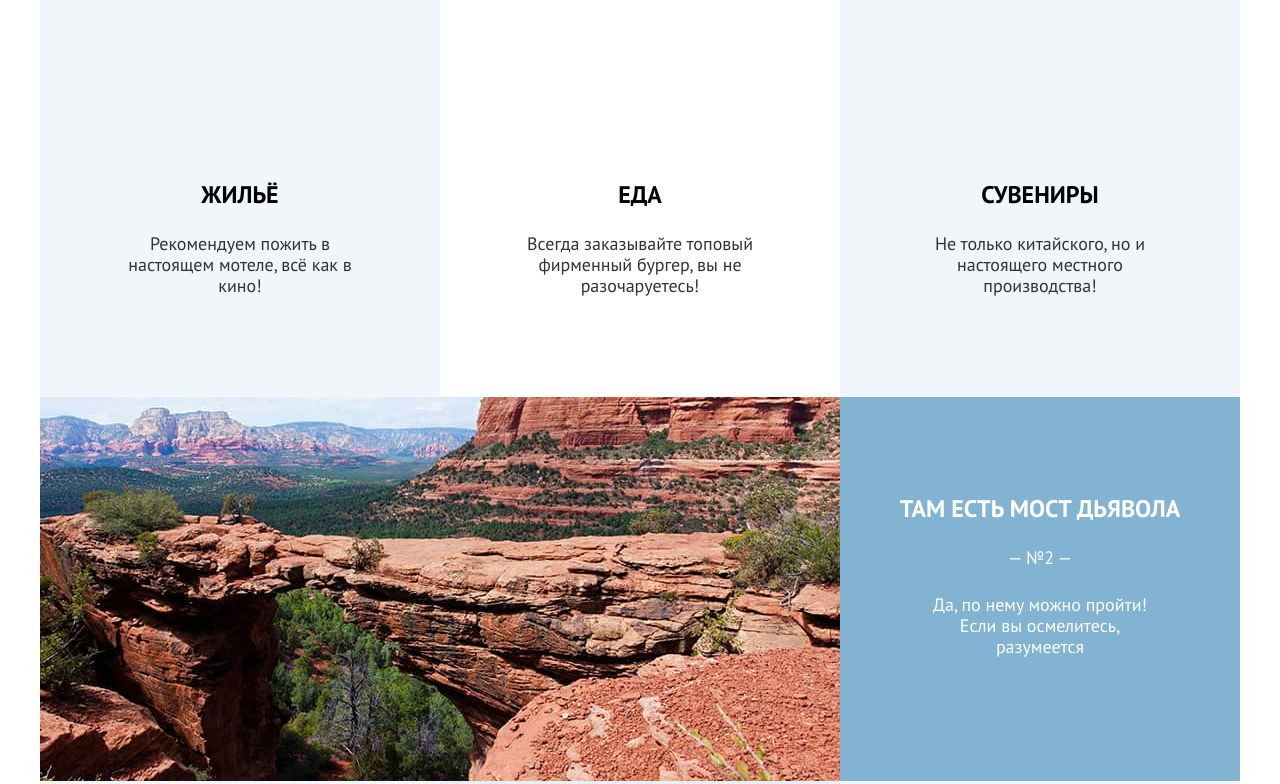
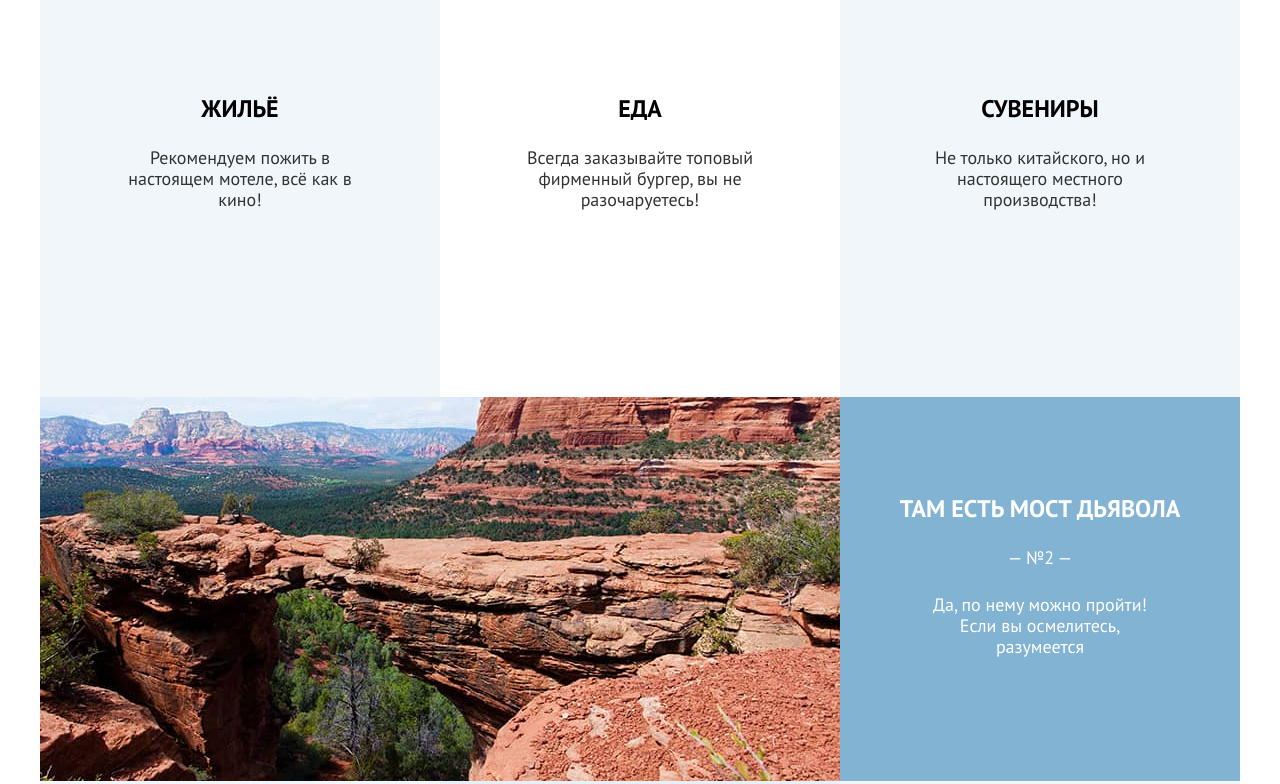
Before and after one commit to vrozumkov/1823683-sedona-32, a plain HTML site: page index.html in a window 1280 px wide. Shown: the part 1219-2003 px from the top of the page. Drawn offline with Linux system fonts and the light colour scheme.

Commit message:
Update styles.css

```diff
--- a/styles/styles.css
+++ b/styles/styles.css
@@ -192,7 +192,7 @@ body {
     font-weight: 700;
     text-transform: uppercase;
     color: #000000;
-    margin-top: 184px;
+    margin-top: 98px;
 }
 
 .advantages-list .advantages-description {
```
